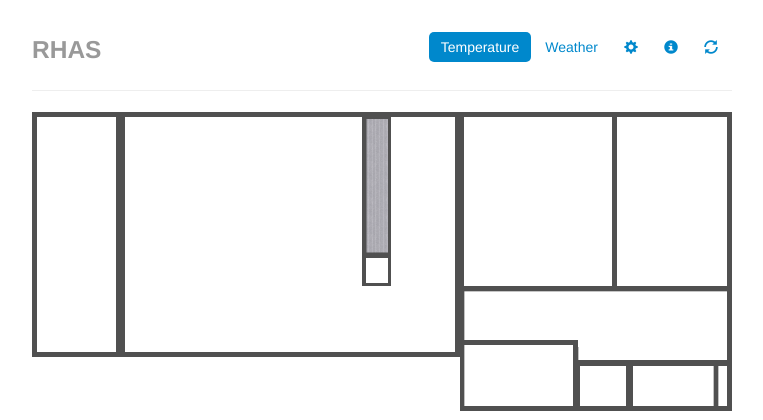
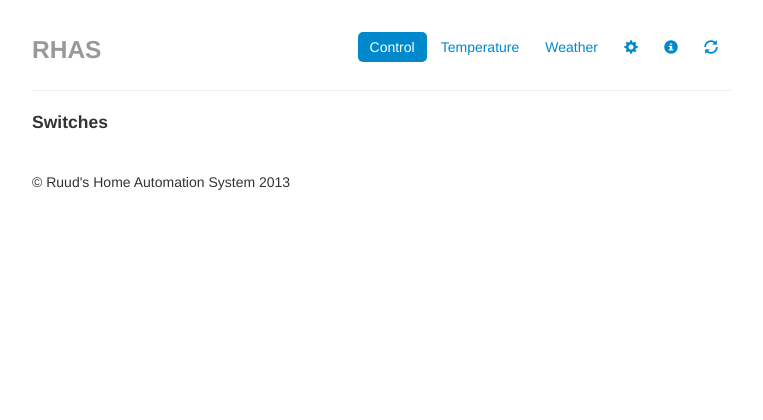
Before and after one commit to ruudgreven/RHAS, a PHP site: page / in a window 1280 px wide. Shown: the top 420 px of the page, without its empty margins (258-1021 px from the left). Run offline with PHP 8.4, Linux system fonts and the light colour scheme; data that the repository does not hold is empty; a stand-in replaces the project's code that opens the database connection; some libraries are stand-ins or nearby versions.

Commit message:
Added basic control pane. Should work when logged in, has no effect when not logged in, a bit ugly

```diff
--- /dev/null
+++ b/www/control.phtml
@@ -0,0 +1,30 @@
+<!DOCTYPE html>
+<script src="js/rhas/control.js"></script>
+<script>
+var control;
+</script>
+
+<h4>Switches</h4>
+<div id="alertzone"></div>
+<div class="row-fluid switches">
+  <div class="span4" id="switchlist1">
+
+  </div>
+  <div class="span4" id="switchlist2">
+
+  </div>
+  <div class="span4" id="switchlist3">
+
+  </div>
+</div>
+
+<script>
+  function startPage() {
+    control = new ControlPage();
+    control.start();
+  }
+
+  function stopPage() {
+
+  }
+</script>
--- a/www/css/rhas.css
+++ b/www/css/rhas.css
@@ -21,6 +21,14 @@ body {
 	height: 120px;
 }
 
+.switches > DIV > DIV {
+  height: 30px;
+}
+
+.switches > DIV > DIV > DIV {
+  float: right;
+}
+
 #loader {
   text-align: center;
 }
--- a/www/index.html
+++ b/www/index.html
@@ -35,7 +35,7 @@
     <script>
       var currentpage = "";
       $(document).ready(function() {
-        loadPage("temperature");
+        loadPage("control");
       });
     </script>
   </head>
@@ -45,6 +45,7 @@
 
       <div class="masthead">
         <ul class="nav nav-pills pull-right">
+          <li id="menu_control" class="menuitem"><a href="#" onClick="loadPage('control');">Control</a></li>
           <li id="menu_temperature" class="menuitem"><a href="#" onClick="loadPage('temperature');">Temperature</a></li>
           <li id="menu_weather" class="menuitem"><a href="#" onClick="loadPage('weather');">Weather</a></li>
           <li id="menu_settings" class="menuitem"><a href="#" class="glyphicon glyphicon-cog" onClick="loadPage('settings');"></a></li>
--- /dev/null
+++ b/www/js/rhas/control.js
@@ -0,0 +1,55 @@
+ControlPage = function() {
+
+}
+
+/**
+ * Start by loading the current switch states
+ */
+ControlPage.prototype.start = function() {
+  //Get sensor information
+  doApiCall("hw", "GetSensorInfo", {}, true, function(data) {
+    var numOfSwitches = data.response.switches.length;
+    $.each(data.response.switches, function(i, theSwitch) {
+      var column = (i % 3) + 1;
+      var columnname = "#switchlist" + column;
+
+      var switchcode = "<div id=\"switch" + theSwitch.id + "\">" + theSwitch.name + "<div class=\"btn-group\">"
+      switchcode = switchcode + "<button id=\"switch" + theSwitch.id + "onbutton\" class=\"btn btn-default\" onClick=\"control.toggleSwitch(" + theSwitch.id + ", 'on');\">on</button><button id=\"switch" + theSwitch.id + "offbutton\"class=\"btn btn-default\" onClick=\"control.toggleSwitch(" + theSwitch.id + ", 'off');\">off</button>";
+      switchcode = switchcode + "</div></div>"
+      $(columnname).append(switchcode);
+    });
+
+    control.updateSwitches();
+  });
+}
+
+ControlPage.prototype.updateSwitches = function() {
+  //Get sensor status
+  doApiCall("hw", "GetSensors", {}, true, function(data) {
+    $.each(data.response.switches, function(i, theSwitch) {
+      if (theSwitch.status==1) {
+        $("#switch" + theSwitch.id + "onbutton").removeClass();
+        $("#switch" + theSwitch.id + "onbutton").addClass("btn btn-success");
+
+        $("#switch" + theSwitch.id + "offbutton").removeClass();
+        $("#switch" + theSwitch.id + "offbutton").addClass("btn btn-default");
+      } else {
+        $("#switch" + theSwitch.id + "onbutton").removeClass();
+        $("#switch" + theSwitch.id + "onbutton").addClass("btn btn-default");
+
+        $("#switch" + theSwitch.id + "offbutton").removeClass();
+        $("#switch" + theSwitch.id + "offbutton").addClass("btn btn-danger");
+      }
+    });
+  });
+}
+
+ControlPage.prototype.toggleSwitch = function(id, status) {
+  doApiCall("hw", "SetSwitch", {"id": id, "status": status}, true, function(data) {
+    if (data.status == "ok") {
+     control.updateSwitches();
+    } else {
+     showAlert("alertzone", "alert-danger", "Light not switched");
+    }
+  });
+}
```
Also changed, not shown: inc/api/hw/SetSwitch.inc.php (added, +45 -0 lines), www/temperature.phtml (line endings or trailing spaces).
